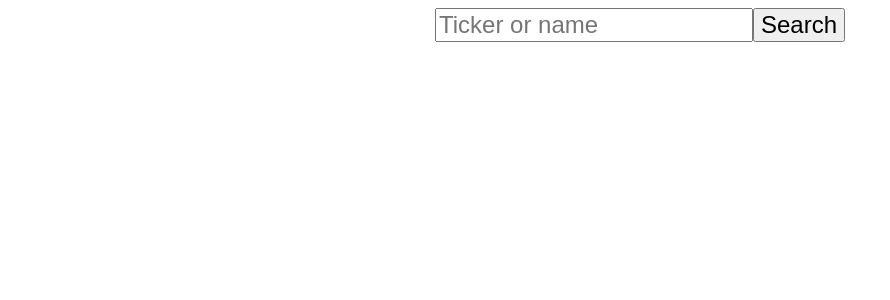
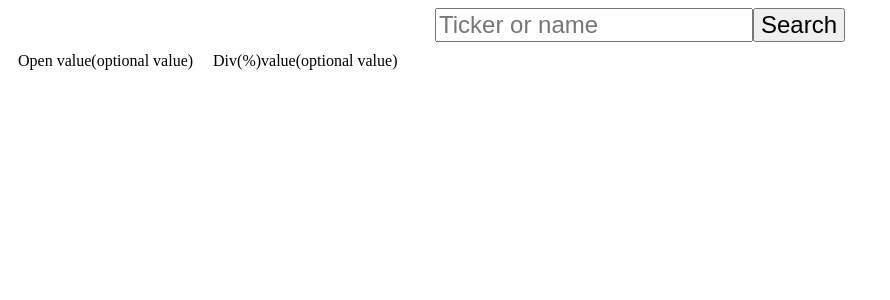
Before and after one commit to gregdardis/stock-market-search, a React app: page / in a window 1280 px wide. Shown: the top 300 px of the page, without its empty margins (0-890 px from the left). Built offline with nearby package versions, Linux system fonts and the light colour scheme.

Commit message:
added dataItems reducer and dataItems array to state

```diff
--- a/src/App.jsx
+++ b/src/App.jsx
@@ -1,10 +1,18 @@
 import React from 'react';
 
 import Search from './components/search';
+import DataItem from './components/dataItem';
 
 const App = () => (
   <div>
     <Search />
+    <DataItem
+      label='Open'
+    />
+    <DataItem
+      label='Div'
+      optionalLabel='%'
+    />
   </div>
 );
 
--- a/src/actions/index.js
+++ b/src/actions/index.js
@@ -1,5 +1,7 @@
 export const UPDATE_SEARCH_TERM = 'UPDATE_SEARCH_TERM';
 export const CLEAR_SEARCH_TERM = 'CLEAR_SEARCH_TERM';
+
+export const UPDATE_DATA_ITEMS = 'UPDATE_DATA_ITEMS';
 
 export const updateSearchTerm = searchTerm => ({
   type: UPDATE_SEARCH_TERM,
--- /dev/null
+++ b/src/components/dataItem/DataItem.jsx
@@ -0,0 +1,31 @@
+import React from 'react';
+import PropTypes from 'prop-types';
+
+import './dataItem.css';
+
+const DataItem = ({
+  label,
+  optionalLabel,
+  value,
+  optionalValue
+}) => {
+  return (
+    <div className='dataItem'>
+      <a>{ label }</a>
+      { optionalLabel
+        ? <a>({ optionalLabel })</a>
+        : ' ' }
+      <span>{ value }</span>
+      { optionalValue
+        ? <span>({ optionalValue })</span>
+        : ' '}
+    </div>
+  );
+};
+DataItem.propTypes = {
+  label: PropTypes.string.isRequired,
+  optionalLabel: PropTypes.string,
+  value: PropTypes.string.isRequired,
+  optionalValue: PropTypes.string
+};
+export default DataItem;
--- /dev/null
+++ b/src/components/dataItem/dataItem.css
@@ -0,0 +1,4 @@
+.dataItem {
+  display: inline-block;
+  padding: 10px;
+}
--- /dev/null
+++ b/src/components/dataItem/index.js
@@ -0,0 +1,15 @@
+import { connect } from 'react-redux';
+
+import DataItem from './dataItem';
+
+const mapStateToProps = state => ({
+  value: 'value',
+  optionalValue: 'optional value'
+});
+
+const mapDispatchToProps = null;
+
+export default connect(
+  mapStateToProps,
+  mapDispatchToProps
+)(DataItem);
--- /dev/null
+++ b/src/reducers/dataItems.js
@@ -0,0 +1,12 @@
+import {
+  UPDATE_DATA_ITEMS
+} from '../actions';
+
+export const reducer = (state = [], action) => {
+  switch (action.type) {
+  case UPDATE_DATA_ITEMS:
+    return action.dataItems;
+  default:
+    return state;
+  }
+};
--- a/src/reducers/index.js
+++ b/src/reducers/index.js
@@ -1,7 +1,9 @@
 import { combineReducers } from 'redux';
 
 import { reducer as searchTerm } from './searchTerm';
+import { reducer as dataItems } from './dataItems';
 
 export const reducer = combineReducers({
-  searchTerm
+  searchTerm,
+  dataItems
 });
```
